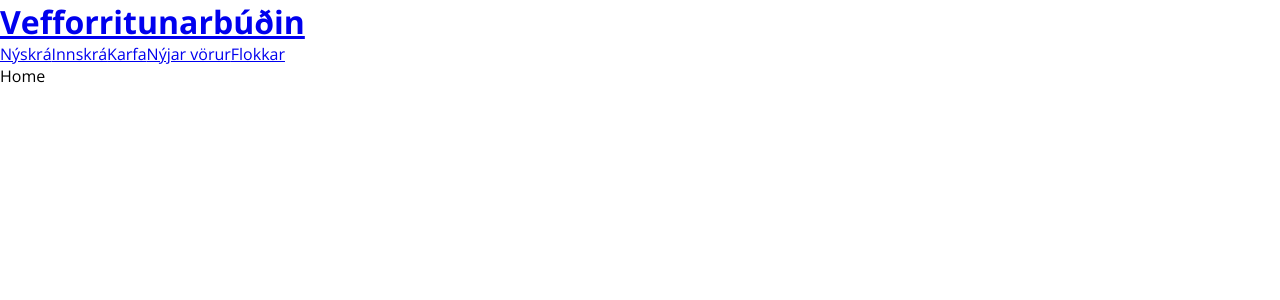
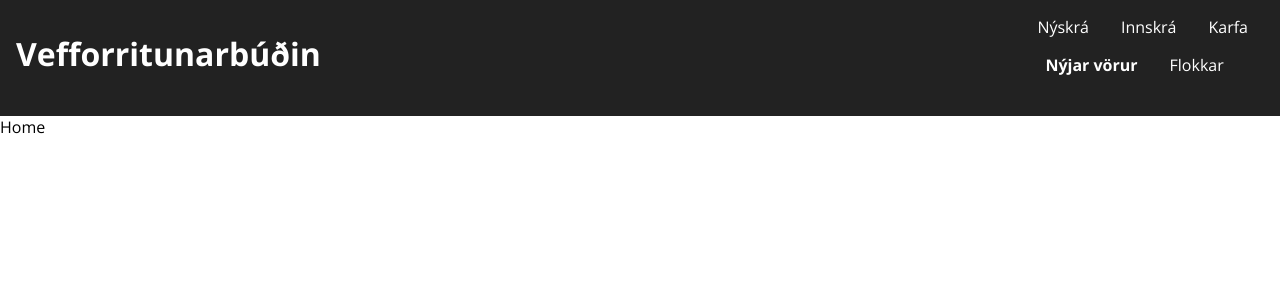
Before and after one commit to bjorgvinhall/Vefforritun2_Hopverkefni2, a React (Create React App) app: page / in a window 1280 px wide. Shown: the top 300 px of the page. Built offline with nearby package versions, Linux system fonts and the light colour scheme.

Commit message:
header kominn

```diff
--- a/src/components/header/Header.scss
+++ b/src/components/header/Header.scss
@@ -1,4 +1,35 @@
 @import '../../config.scss';
 
 .header {
+    background-color: #222;
+    padding-bottom: 2.5em;
+
 }
+.header__link  {
+    color: #ffffff;
+    text-decoration: none;
+}
+.header__contentTitle{
+    padding-top: 2rem;
+    padding-left: 1rem;
+}
+.header__titleLink {
+    color: #ffffff;
+    text-decoration: none;
+}
+.header__content {
+    display: flex;
+    justify-content: space-between;
+}
+.header__link {
+    padding: 1rem;
+}
+.header__contentLinkUpper {
+    padding: 1rem;
+}
+.header__contentLinkLower {
+    padding: 0 1.5rem;
+}
+.header__link--selected {
+    font-weight: 700;
+}
--- a/src/components/header/Header.tsx
+++ b/src/components/header/Header.tsx
@@ -7,14 +7,22 @@ export default function Home() {
   return (
     <header className="header">
       <div className="header__content">
+      <div className="header__contentTitle">
         <h1 className="header__title">
           <Link className="header__titleLink" to="/">Vefforritunarbúðin</Link>
         </h1>
+        </div>
+        <div className="header__contentLink">
+        <div className="header__contentLinkUpper">
         <NavLink className="header__link" activeClassName="header__link--selected" exact to="/register">Nýskrá</NavLink>
         <NavLink className="header__link" activeClassName="header__link--selected" exact to="/login">Innskrá</NavLink>
         <NavLink className="header__link" activeClassName="header__link--selected" exact to="/cart">Karfa</NavLink>
-        <NavLink className="header__link" activeClassName="header__link--selected" exact to="/products">Nýjar vörur</NavLink>
+        </div>
+        <div className="header__contentLinkLower">
+        <NavLink className="header__link" activeClassName="header__link--selected" exact to="/">Nýjar vörur</NavLink>
         <NavLink className="header__link" activeClassName="header__link--selected" exact to="/categories">Flokkar</NavLink>
+        </div>
+      </div>
       </div>
     </header>
   );
```
